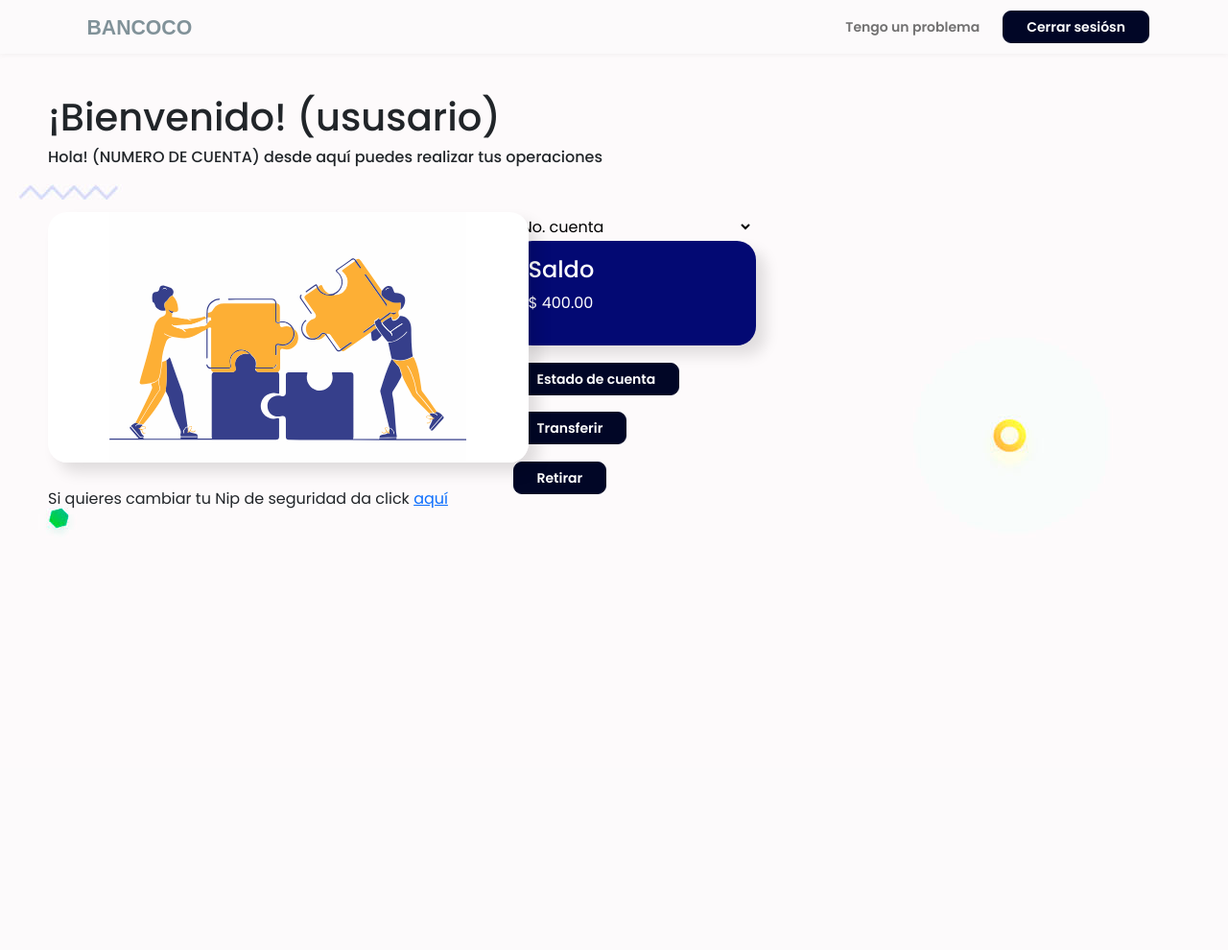
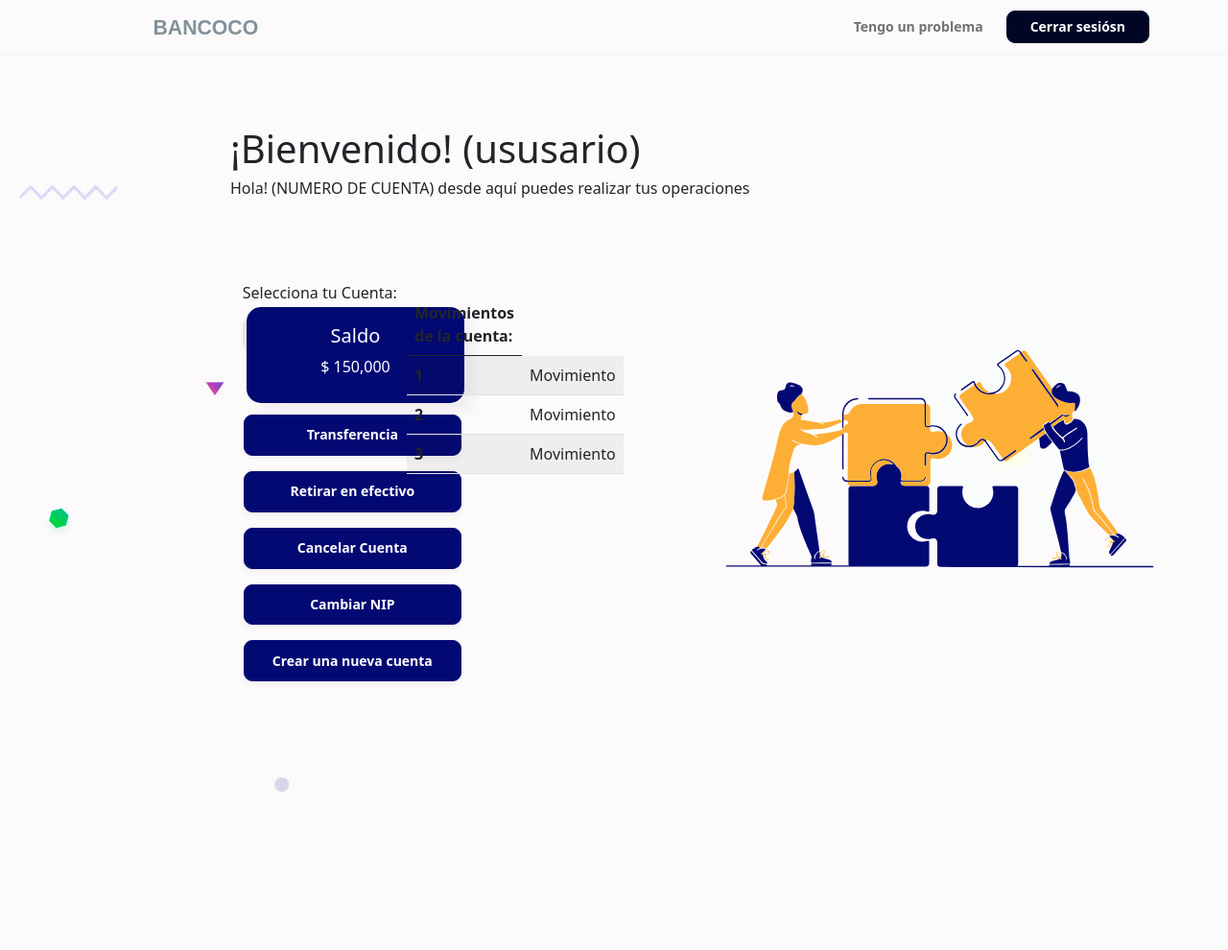
Before and after one commit to Ronaldo-Avalos/bancoco, a PHP site: page /user_dashboard.html in a window 1280 px wide; the page is wider, and only the part inside the window is pictured. Shown: that part at 96% size. Before the commit the page ends 555 px from the top of that part, so only its background shows below. Run offline with PHP 8.4, Linux system fonts and the light colour scheme.

Commit message:
Listo dashboard

```diff
--- a/css/styles_User.css
+++ b/css/styles_User.css
@@ -1,214 +1,100 @@
+/* Ajustes generales */
 @import url('https://fonts.googleapis.com/css2?family=Noto+Sans:wght@700&family=Poppins:wght@400;500;600&display=swap');
+@import url('https://fonts.googleapis.com/css2?family=Noto+Sans:wght@700&family=Poppins:wght@400;500;600&display=swap');
+
 *{
-  margin: 0;
-  padding: 0;
-  box-sizing: border-box;
-  font-family: "Poppins", sans-serif;
+    box-sizing: border-box;
+    margin: 0;
+    padding: 0;
+}
+
+html{
+    height: 100%;
 }
 body{
-  margin: 0;
-  padding: 0;
-  /*background: linear-gradient(110 deg,#030973, #010626);
- */
- background: url(../images/header-background1.jpg);
- height: 100vh;
-  overflow: hidden;
-}
-.usuario{
-    position: absolute;
-    top: 52%;
-    left: 30%;
-    transform: translate(-50%, -50%);
-    width: 700px;
-    background: white;
-    border-radius: 10px;
-    box-shadow: 10px 10px 15px rgba(0,0,0,0.05);
-    padding: 20%;
-  }
-
-
-
-  .page-body-wrapper {
-    min-height: calc(100vh - 60px);
-    display: -webkit-flex;
-    display: flex;
-    -webkit-flex-direction: row;
-    flex-direction: row;
-    padding-left: 0;
-    padding-right: 0;
-    padding-top: 60px;
-}
-.container, .container-fluid, .container-sm, .container-md, .container-lg, .container-xl {
-  width: 100%;
-  padding-right: 15px;
-  padding-left: 15px;
-  margin-right: auto;
-  margin-left: auto;
-}
-.main-panel {
-  transition: width 0.25s ease, margin 0.25s ease;
-  width: calc(100% - 235px);
-  min-height: calc(100vh - 60px);
-  display: -webkit-flex;
-  display: flex;
-  -webkit-flex-direction: column;
-  flex-direction: column;
-}
-.content-wrapper {
-
-  padding: 2.375rem 2.375rem;
-  width: 100%;
-  -webkit-flex-grow: 1;
-  flex-grow: 1;
-}
-.row {
-  display: flex;
-  flex-wrap: wrap;
-  margin-right: -15px;
-  margin-left: -15px;
-}
-.col-md-12 {
-  flex: 0 0 100%;
-  max-width: 100%;
+    font-family: "Poppins", sans-serif;
+    font-size: 1.2em;
+    min-height: 100%;
+    padding: 90px 20px 0;
+    background: url(/images/header-background1.jpg);
 }
 
-.col-xl-8 {
-  flex: 0 0 66.66667%;
-  max-width: 66.66667%;
+.grid-container > * {
+    /* box-shadow: -1px 1px 7px 0px #000075; */
+
+    padding: 10px;
 }
-h3 {
-  display: block;
-  font-size: 1.17em;
-  margin-block-start: 1em;
-  margin-block-end: 1em;
-  margin-inline-start: 0px;
-  margin-inline-end: 0px;
-  font-weight: bold;
+/* .header{
+    grid-area: header;
+} */
+.navbar{
+    grid-area: navbar;
+
 }
-.font-weight-normal {
-  font-weight: 400 !important;
+.main{
+    grid-area: main;
+    /* background-color: rgb(253, 255, 127); */
 }
-.mb-0, .my-0 {
-  margin-bottom: 0 !important;
+.sidebar{
+    grid-area: sidebar;
+
 }
-.text-primary, .list-wrapper .completed .remove {
-  color: #4B49AC !important;
-}
-.col-xl-4 {
-  flex: 0 0 33.33333%;
-  max-width: 33.33333%;
+.footer{
+    grid-area: footer;
+
 }
 
-.col-xl-8 {
-  flex: 0 0 66.66667%;
-  max-width: 66.66667%;
-}
-.font-weight-bold {
-  font-weight: 700 !important;
-}
-h3, .h3 {
-  font-size: 1.525rem;
-}
-.font-weight-normal {
-  font-weight: 400 !important;
-}
-.mb-0, .my-0 {
-  margin-bottom: 0 !important;
-}
-.stretch-card {
-  display: -webkit-flex;
-  display: flex;
-  -webkit-align-items: stretch;
-  align-items: stretch;
-  -webkit-justify-content: stretch;
-  justify-content: stretch;
-}
-.grid-margin {
-  margin-bottom: 2.5rem;
-}
-.col-md-6 {
-  flex: 0 0 50%;
-  max-width: 50%;
+html{
+    height: 100%;
+
 }
 
-.card {
-  position: relative;
-  display: flex;
-  flex-direction: column;
-  min-width: 0;
-  word-wrap: break-word;
-  background-color: #fff;
-  background-clip: border-box;
-  border: 1px solid #e3e3e3;
-  border-radius: 20px;
-}
-.card-people {
-  position: relative;
-
-}
-.card-people img {
-  border-radius: 20px;
-  width: 167%;
-  box-shadow: 10px 10px 15px rgba(0, 0, 0, 0.116);
-}
-img{
-  vertical-align: middle;
-  border-style: none;
-
-}
-.nip{
-  position: fixed;
-  margin-top: 2%;
-}
-.grid-margin {
-  margin-bottom: 2.5rem;
-}
-.col-md-6 {
-  flex: 0 0 50%;
-  max-width: 50%;
+.grid-container{
+    display: grid;
+    gap: 10px;
+    grid-template:
+    "header" 100px
+    "navbar" 50px
+    "main" auto
+    "sidebar" 100px
+    "footer" 100px;
 }
 
-.card-body {
-  border-radius: 20px;
-  padding: 18px;
-  box-shadow: 10px 10px 15px rgba(0, 0, 0, 0.116);
-  background-color: #030973;
-color: #fff;
-}
-.saldo{
-  max-width: 55%;
-}
-.trns , .efev{
-  margin-top: 7%;
-}
-.btn-solid-lg {
-
-  padding: 1.625rem 2.625rem 1.625rem 2.625rem;
-  border: 1px solid #4c4c5a;
-  border-radius: 6px;
-  background-color: #4c4c5a;
-  color: #ffffff;
-  font-weight: 600;
-  font-size: 0.875rem;
-  line-height: 0;
-  text-decoration: none;
-  transition: all 0.2s;
+/* Diseo para tableta */
+@media (min-width: 600px){
+    .grid-container{
+        /* AJUSTAMOS EL ANCHO DE LAS COLUMNAS
+        grid-template-columns: 200px auto;
+        AJUSTAMOS EL ALTO DE LAS FILAS 100PX PARA HEADER 50PX PARA NAV, AUTO PARA SIDEBAR Y 100PX PARA FOOTER
+        grid-template-rows: 100px 50px auto 100px;
+         grid-template-areas:
+        "header header"
+        "navbar navbar"
+        "sidebar main"
+        "footer footer";
+ MANERA VISUAL */
+        grid-template:
+        "header header" 100px
+        "navbar navbar" 50px
+        "sidebar main"  auto
+        "footer footer" 100px /
+         200px   auto;
+    }
 }
 
-.btn-solid-lg:hover {
-	background-color: transparent;
-	color: #030973;
-	text-decoration: none;
+/* Diseo destock*/
+@media (min-width: 900px){
+    .grid-container{
+        grid-template:
+        "header  header  header"  100px
+        "navbar  main    sidebar" auto
+        "footer  footer  footer" 100px /
+         200px   auto     200px ;
+
+    }
 }
 
 
-.mb-4, .my-4 {
-  margin-bottom: 1.5rem !important;
-}
-.col-md-6 {
-  flex: 0 0 50%;
-  max-width: 50%;
-}
 
 .btn-solid-sm {
 	display: inline-block;
@@ -229,26 +115,6 @@ color: #fff;
 	color: #030973;
 	text-decoration: none;
 }
-
-select {
-  background: transparent;
-  border: none;
-  font-size: 14px;
-  height: 30px;
-  padding: 5px;
-  width: 250px;
-  margin: 10%;
-}
-
-
-
-
-
-
-
-
-
-
 /**********************/
 /*     Nav     */
 /**********************/
@@ -335,3 +201,90 @@ select {
   line-height: 1rem;
   text-decoration: none;
   }
+
+
+.saldo {
+  background-color: #030973;
+  width: 227px;
+  height: 100px;
+  margin: 0 1% 1% 17px;
+  top: 40%;
+  border-radius: 15px;
+  color: white;
+  text-align: center;
+  padding-top: 18px;
+  position: absolute;
+  box-shadow: 10px 10px 15px rgba(0,0,0,0.05);
+}
+.saldo p{
+  margin: 8px 10px;
+}
+select {
+  background: transparent;
+  border: none;
+  font-size: 14px;
+  height: 30px;
+  padding: 5px;
+  width: 227px;
+  background-color: rgb(230, 230, 230);
+  border-radius: 6px;
+  text-align: center;
+  box-shadow: 0 3px 6px 0 rgba(0, 0, 0, 0.05);
+}
+
+.cuenta{
+  position: absolute;
+  margin: 0 1% 1%;
+  width: 227px;
+
+}
+
+.btns{
+  top: 54%;
+  position: absolute;
+  margin: 0 1% 1%;
+  width: 227px;
+
+}
+
+.btns .btn {
+  display: inline-block;
+  border: 1px solid #030973;
+  border-radius: 9px;
+  background-color: #030973;
+  color: #ffffff;
+  font-weight: 600;
+  font-size: 0.875rem;
+  line-height: 0;
+  text-decoration: none;
+  transition: all 0.2s;
+  margin: 0px 1px 16px;
+  width: 227px;
+  padding: 9%;
+  box-shadow: 0 3px 6px 0 rgba(0, 0, 0, 0.05);
+}
+.btn:hover {
+background-color: transparent;
+color: #030973;
+text-decoration: none;
+}
+
+.tab {
+  padding: 0 5% 7%  8%;
+  position: relative;
+  top: 2%;
+  width: 41%;
+  margin: 4px 15%;
+}
+img{
+  position: relative;
+  width: 600px;
+      margin: 0% 55%;
+      top: -38%;
+
+
+}
+.titulo{
+  position: relative;
+  top: -12%;
+}
--- a/user_dashboard.html
+++ b/user_dashboard.html
@@ -8,7 +8,8 @@
     <link href="css/bootstrap.min.css" rel="stylesheet">
     <link href="css/fontawesome-all.min.css" rel="stylesheet">
   </head>
-  <body>
+  <body class="grid-container">
+    <header class="header">
 
     <!-- Nav -->
     <nav id="navbarExample" class="navbar navbar-expand-lg fixed-top navbar-light" aria-label="Main navigation">
@@ -29,61 +30,60 @@
             </div>
         </div>
     </nav> <!--Fin de Nav -->
+  </header>
+  <aside class="sidebar"> </aside>
 
 
-    <!-- partial -->
-    <div class="container-fluid page-body-wrapper">
-      <!-- partial -->
-      <div class="main-panel">
-        <div class="content-wrapper">
-          <div class="row">
-            <div class="col-md-12 grid-margin">
-              <div class="row">
-                <div class="col-12 col-xl-8 mb-4 mb-xl-0">
+  <article class="main">
+    <div class="titulo">
         <h1>¡Bienvenido! (ususario) </h1>
         <h6 >Hola! (NUMERO DE CUENTA) desde aquí puedes realizar tus operaciones</h6>
       </div>
-              </div>
-            </div>
-          </div>
-          <div class="row">
-            <div class="col-md-6 grid-margin stretch-card">
-                <div class="card-people">
-                  <img src="images/people.svg" alt="people">
-                  <div class="nip"><p>Si quieres cambiar tu Nip de seguridad da click <a href="">aquí</a></p> </div>
-                  <div>
-
-                  </div>
-              </div>
-            </div>
-            <div class="col-md-6 grid-margin transparent">
-              <div class="select" >
+        <div class="cuenta">
+            <p>Selecciona tu Cuenta:</p>
             <select name="no-cuenta">
                 <option selected>No. cuenta</option>
                 <option >option 2</option>
                 <option >option 3</option>
-
             </select>
         </div>
+
       <div class="saldo">
-                    <div class="card-body">
-                      <h4>Saldo</h4>
-                      <p>$ 400.00</p>
+        <h5>Saldo</h5>
+        <p>$ 150,000</p>
     </div>
-                  <div class="trns" >
-                    <a  class="btn-solid-sm" href="">Estado de cuenta</a>
+    <div class="btns">
+        <!-- <p>Acciones que puede realizar</p> -->
+        <a href="#" class="btn">Transferencia</a >
+        <a href="#" class="btn">Retirar en efectivo</a >
+        <a href="#" class="btn">Cancelar Cuenta</a >
+        <a href="#" class="btn">Cambiar NIP</a >
+        <a href="#" class="btn">Crear una nueva cuenta</a >
     </div>
-                <div class="trns" >
-                    <a  class="btn-solid-sm" href="">Transferir</a>
+    <div class="tab">
+        <table class="table table-striped">
+            <thead>
+            <th>Movimientos de la cuenta:  </th>
+        </thead>
+        <tbody>
+            <tr>
+              <th scope="row">1</th>
+              <td>Movimiento</td>
+            </tr>
+            <tr>
+              <th scope="row">2</th>
+              <td>Movimiento</td>
+            </tr>
+            <tr>
+              <th scope="row">3</th>
+              <td >Movimiento</td>
+
+            </tr>
+          </tbody>
+          </table>
     </div>
-              <div class="efev">
-                <a  class="btn-solid-sm" href="">Retirar</a>
-              </div>
-
-            </div>
-          </div>
-        </div>
-      </div>
-    </div>
+    <img src="/images/people.svg" alt="">
+</article>
+    <footer class="footer"> </footer>
   </body>
 </html>
```
Also changed, not shown: images/people.svg. Lines whose indentation alone changed are shown as unchanged.
